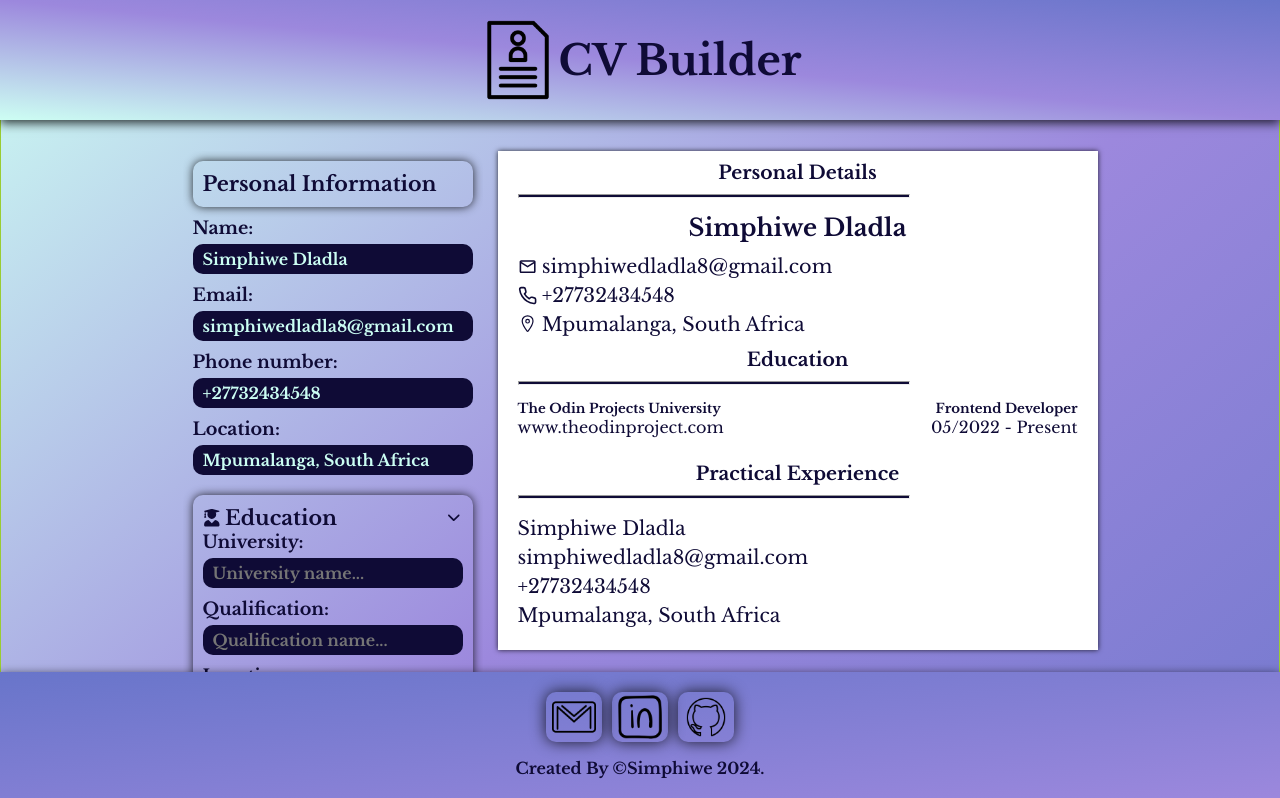
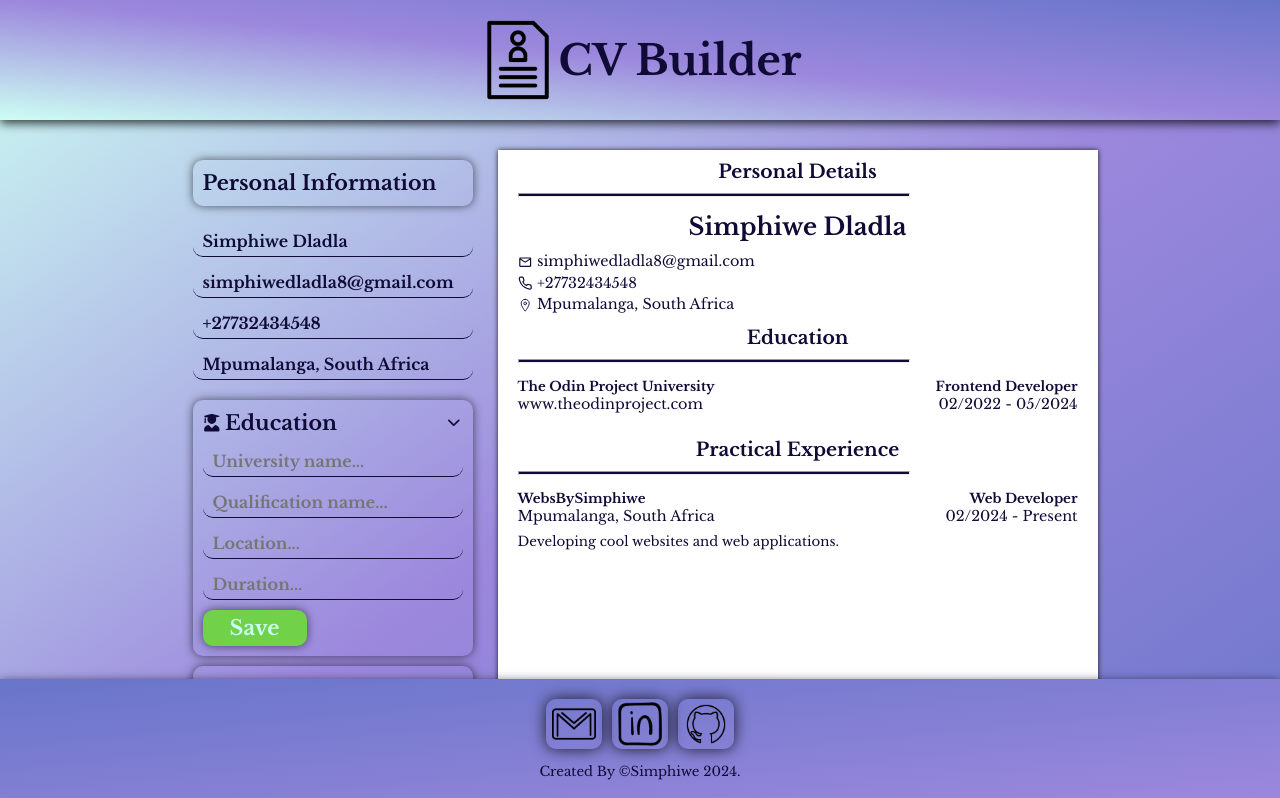
Before and after one commit to DeeBest/mrovaBizAdmin, a React (Vite) app: page / in a window 1280 px wide. Shown: the top 798 px of the page. Built offline with nearby package versions, Linux system fonts and the light colour scheme.

Commit message:
refactored styling on the cv display

```diff
--- a/package.json
+++ b/package.json
@@ -12,7 +12,9 @@
   "dependencies": {
     "react": "^18.2.0",
     "react-dom": "^18.2.0",
-    "react-icons": "^5.2.1"
+    "react-icons": "^5.2.1",
+    "uuid": "^9.0.1",
+    "uuidv4": "^6.2.13"
   },
   "devDependencies": {
     "@types/react": "^18.2.66",
--- a/src/components/CvDisplay.jsx
+++ b/src/components/CvDisplay.jsx
@@ -26,28 +26,37 @@ const CvDisplay = (props) => {
       <section className="educational-experience">
         <h3>Education</h3>
         <hr />
-        <div className="qualification-container">
+        {props.educationExperiences.map((educationExperience) => (
+          <div key={educationExperience.id} className="qualification-container">
             <div className="qualification-details">
               <h5 className="university-name">
-              {props.qualifications.universityName}
+                {educationExperience.universityName}
               </h5>
               <h5 className="qualification-name">
-              {props.qualifications.qualificationName}
+                {educationExperience.qualification}
               </h5>
             </div>
             <div className="qualification-details">
-            <span>{props.qualifications.location}</span>
-            <span>{props.qualifications.duration}</span>
+              <span>{educationExperience.location}</span>
+              <span>{educationExperience.duration}</span>
             </div>
           </div>
+        ))}
       </section>
       <section className="practical-experience">
         <h3>Practical Experience</h3>
         <hr />
-        <p>Simphiwe Dladla</p>
-        <p>simphiwedladla8@gmail.com</p>
-        <p>+27732434548</p>
-        <p>Mpumalanga, South Africa</p>
+        <div className="company&position qualification-details">
+          <h5>WebsBySimphiwe</h5>
+          <h5>Web Developer</h5>
+        </div>
+        <div className="location&duration qualification-details">
+          <span>Mpumalanga, South Africa</span>
+          <span>02/2024 - Present</span>
+        </div>
+        <div className="duties-description" style={{ marginTop: '5px' }}>
+          <small>Developing cool websites and web applications.</small>
+        </div>
       </section>
     </div>
   );
--- a/src/components/CvForm.jsx
+++ b/src/components/CvForm.jsx
@@ -3,23 +3,28 @@ import { IoIosArrowDown } from 'react-icons/io';
 import { FaUserGraduate } from 'react-icons/fa';
 import { FaBriefcase } from 'react-icons/fa6';
 import { useState } from 'react';
+import { v4 as uuidv4 } from 'uuid';
 
 const CvForm = (props) => {
-  const [educationExperience, setEducationExperience] = useState({
-    universityName: '',
-    qualification: '',
-    duration: '',
-    location: '',
-  });
+  const [universityName, setUniversityName] = useState('');
+  const [qualification, setQualification] = useState('');
+  const [location, setLocation] = useState('');
+  const [duration, setDuration] = useState('');
 
-  const addQualification = () => {
-    props.setQualifications({
-      ...props.qualifications,
-      universityName: educationExperience.universityName,
-      qualificationName: educationExperience.qualification,
-      duration: educationExperience.duration,
-      location: educationExperience.location,
-    });
+  const handleAddExperience = () => {
+    const newExperience = {
+      id: uuidv4(),
+      universityName,
+      qualification,
+      location,
+      duration,
+    };
+
+    props.addEducationExperiences(newExperience);
+    setUniversityName('');
+    setQualification('');
+    setLocation('');
+    setDuration('');
   };
 
   return (
@@ -97,13 +102,8 @@ const CvForm = (props) => {
               name="universityName"
               id="universityName"
               placeholder="University name..."
-              value={educationExperience.universityName}
-              onChange={(e) =>
-                setEducationExperience({
-                  ...educationExperience,
-                  universityName: e.target.value,
-                })
-              }
+              value={universityName}
+              onChange={(e) => setUniversityName(e.target.value)}
             />
             <label htmlFor="qualification">Qualification:</label>
             <input
@@ -111,13 +111,8 @@ const CvForm = (props) => {
               name="qualification"
               id="qualification"
               placeholder="Qualification name..."
-              value={educationExperience.qualification}
-              onChange={(e) =>
-                setEducationExperience({
-                  ...educationExperience,
-                  qualification: e.target.value,
-                })
-              }
+              value={qualification}
+              onChange={(e) => setQualification(e.target.value)}
             />
             <label htmlFor="location">Location:</label>
             <input
@@ -125,13 +120,8 @@ const CvForm = (props) => {
               name="location"
               id="location"
               placeholder="Location..."
-              value={educationExperience.location}
-              onChange={(e) =>
-                setEducationExperience({
-                  ...educationExperience,
-                  location: e.target.value,
-                })
-              }
+              value={location}
+              onChange={(e) => setLocation(e.target.value)}
             />
             <label htmlFor="duration">Duration:</label>
             <input
@@ -139,15 +129,13 @@ const CvForm = (props) => {
               name="duration"
               id="duration"
               placeholder="Duration..."
-              value={educationExperience.duration}
-              onChange={(e) =>
-                setEducationExperience({
-                  ...educationExperience,
-                  duration: e.target.value,
-                })
-              }
+              value={duration}
+              onChange={(e) => setDuration(e.target.value)}
             />
-            <button onClick={addQualification} className="save-education-btn">
+            <button
+              onClick={handleAddExperience}
+              className="save-education-btn"
+            >
               Save
             </button>
           </form>
--- a/src/components/Footer.jsx
+++ b/src/components/Footer.jsx
@@ -25,7 +25,7 @@ const Footer = () => {
           imgClass="contact-icon"
         />
       </div>
-      <p>Created By &copy;Simphiwe {currentYear}.</p>
+      <small>Created By &copy;Simphiwe {currentYear}.</small>
     </footer>
   );
 };
--- a/src/components/Main.jsx
+++ b/src/components/Main.jsx
@@ -1,6 +1,7 @@
 import CvDisplay from './CvDisplay';
 import CvForm from './CvForm';
 import { useState } from 'react';
+import { v4 as uuidv4 } from 'uuid';
 
 const Main = () => {
   const [personalDetails, setPersonalDetails] = useState({
@@ -10,24 +11,29 @@ const Main = () => {
     location: 'Mpumalanga, South Africa',
   });
 
-  const [qualifications, setQualifications] = useState({
-    universityName: 'The Odin Projects University',
-    qualificationName: 'Frontend Developer',
-    duration: '05/2022 - Present',
-    location: 'www.theodinproject.com',
-  });
+  const [educationExperiences, setEducationExperiences] = useState([
+    {
+      id: uuidv4(),
+      universityName: 'The Odin Project University',
+      qualification: 'Frontend Developer',
+      location: 'www.theodinproject.com',
+      duration: '02/2022 - 05/2024',
+    },
+  ]);
+
+  const addEducationExperiences = (experience) =>
+    setEducationExperiences([...educationExperiences, experience]);
 
   return (
     <main>
       <CvForm
         personalDetails={personalDetails}
         setPersonalDetails={setPersonalDetails}
-        qualifications={qualifications}
-        setQualifications={setQualifications}
+        addEducationExperiences={addEducationExperiences}
       />
       <CvDisplay
         personalDetails={personalDetails}
-        qualifications={qualifications}
+        educationExperiences={educationExperiences}
       />
     </main>
   );
--- a/src/index.css
+++ b/src/index.css
@@ -11,6 +11,7 @@ body {
   min-height: 100vh;
   background: linear-gradient(to bottom right, #cdfef3, #9c88dd, #6875ca);
   color: #0f0b36;
+  overflow-x: hidden;
 }
 #root {
   min-width: 100vw;
@@ -52,7 +53,6 @@ main {
   justify-content: center;
   align-items: flex-start;
   height: 100vh;
-  border: 1px solid yellowgreen;
   z-index: 2;
   padding-top: 150px;
   padding-bottom: 150px;
@@ -75,8 +75,18 @@ label,
 input {
   display: block;
 }
+label {
+  position: absolute;
+  width: 1px;
+  height: 1px;
+  padding: 0;
+  margin: -1px;
+  overflow: hidden;
+  clip: rect(0, 0, 0, 0);
+  border: 0;
+}
 .add-experience {
-  box-shadow: 0px 0px 10px rgba(0, 0, 0, 0.8);
+  box-shadow: 0px 0px 10px rgba(0, 0, 0, 0.6);
   padding: 10px;
   border-radius: 10px;
   text-wrap: nowrap;
@@ -97,18 +107,20 @@ input {
   min-width: 100%;
 }
 .cv-form input {
-  margin: 5px 0px 10px 0px;
+  margin: 10px 0px;
   font-size: 1rem;
   font-weight: 520;
   padding: 5px 10px;
   min-width: 100%;
   border: none;
   border-radius: 10px;
-  color: #cbfef3;
-  background-color: #0f0b36;
+  color: #0f0b36;
+  border-bottom: 1px solid #0f0b36;
+  background-color: transparent;
 }
 .cv-form input:focus {
   outline: 3px solid #bf5b27;
+  border: none;
 }
 .save-education-btn {
   width: 40%;
@@ -138,6 +150,7 @@ input {
   box-shadow: 0px 0px 5px rgba(0, 0, 0, 0.8);
   padding: 0px 20px 20px 20px;
   background-color: white;
+  min-height: 600px;
 }
 .cv-display section {
   min-width: 100%;
@@ -151,8 +164,9 @@ h2 {
   margin-top: 10px;
 }
 .cv-display section p,
-.personal-details-icons {
-  font-size: 1.2rem;
+.personal-details-icons,
+span {
+  font-size: 0.9rem;
 }
 .educational-experience h3 {
   align-self: center;
@@ -182,7 +196,6 @@ hr {
 }
 footer {
   font-size: 1rem;
-  font-weight: 550;
   flex-direction: column;
   text-align: center;
   justify-content: center;
@@ -217,6 +230,12 @@ footer .contact-icons {
   transform: rotateZ(90deg);
 }
 
+@media screen and (max-width: 820px) {
+  .qualification-details {
+    align-items: flex-start;
+    flex-direction: column;
+  }
+}
 @media screen and (max-width: 750px) {
   main {
     flex-direction: column;
```
Also changed, not shown: 1 other file (tests, documents, lock files or other folders). Lines whose indentation alone changed are shown as unchanged.
